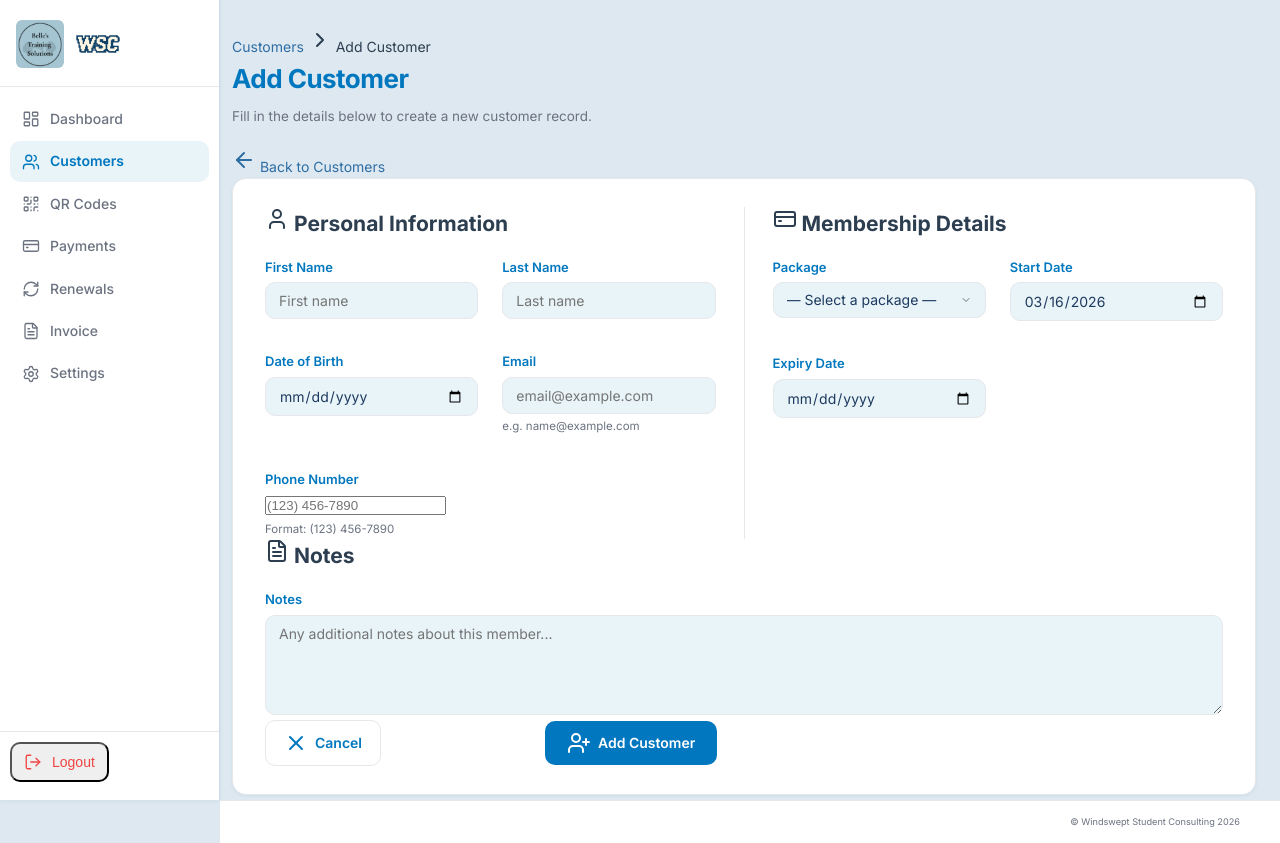
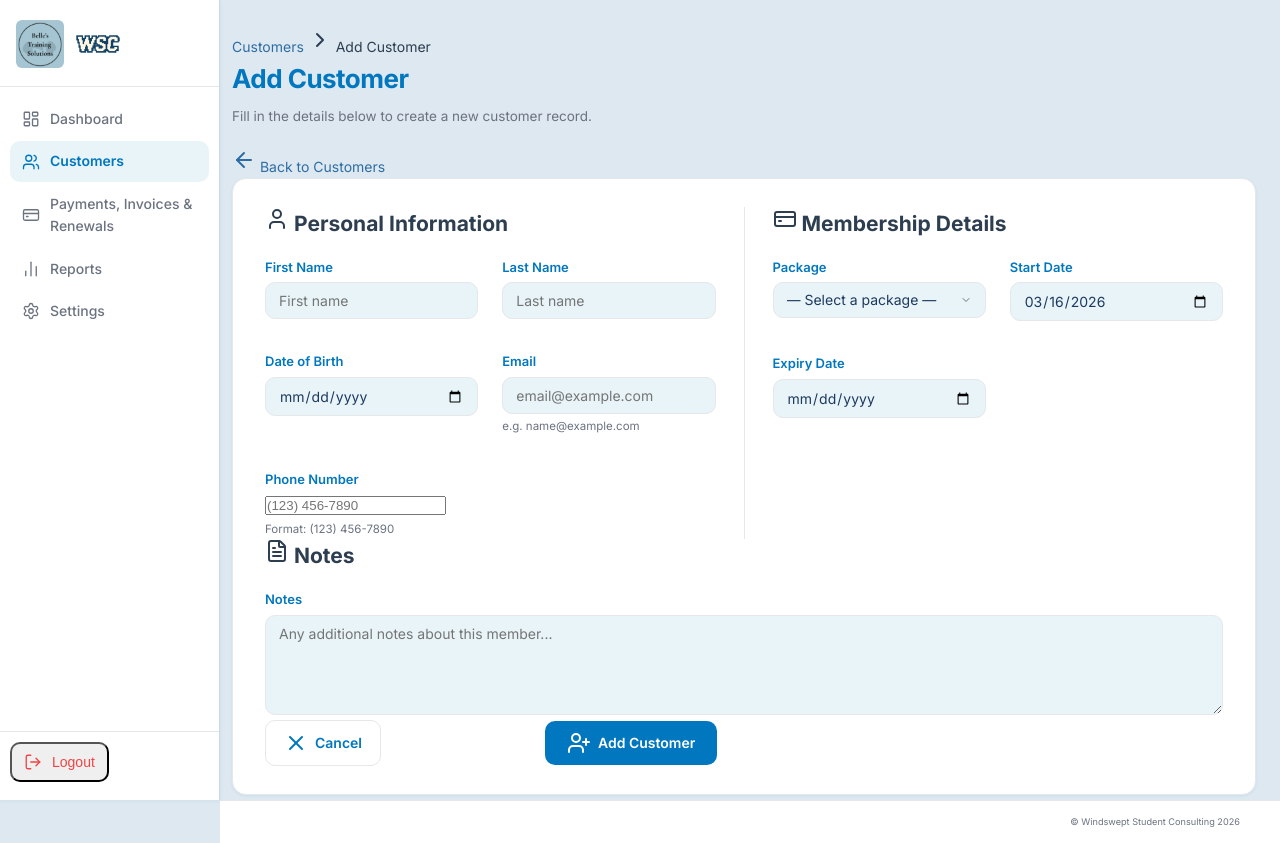
Before and after one commit to CollegeCod/winter-2026-projectrepo, a PHP site: page /new_customer.php in a window 1280 px wide. Run offline with PHP 8.4, Linux system fonts and the light colour scheme.

Commit message:
Add files via upload

```diff
--- a/ProjectDocs/new_customer.php
+++ b/ProjectDocs/new_customer.php
@@ -88,6 +88,7 @@ if ($_SERVER['REQUEST_METHOD'] === 'POST') {
             <span class="wsc-text">WSC</span>
         </div>
     </div>
+
     <nav class="sidebar-nav">
         <a href="Dashboard.php" class="nav-item">
             <i data-lucide="layout-dashboard" class="nav-icon"></i><span>Dashboard</span>
@@ -95,25 +96,21 @@ if ($_SERVER['REQUEST_METHOD'] === 'POST') {
         <a href="customers.php" class="nav-item active">
             <i data-lucide="users" class="nav-icon"></i><span>Customers</span>
         </a>
-        <a href="qr_codes.php" class="nav-item">
-            <i data-lucide="qr-code" class="nav-icon"></i><span>QR Codes</span>
+        <a href="invoice_hub.php" class="nav-item">
+            <i data-lucide="credit-card" class="nav-icon"></i><span>Payments, Invoices & Renewals</span>
         </a>
-        <a href="Invoices.php" class="nav-item">
-            <i data-lucide="credit-card" class="nav-icon"></i><span>Payments</span>
-        </a>
-        <a href="renewal.php" class="nav-item">
-            <i data-lucide="refresh-cw" class="nav-icon"></i><span>Renewals</span>
-        </a>
-        <a href="invoice.php" class="nav-item">
-            <i data-lucide="file-text" class="nav-icon"></i><span>Invoice</span>
+        <a href="reports.php" class="nav-item">
+            <i data-lucide="bar-chart-2" class="nav-icon"></i><span>Reports</span>
         </a>
         <a href="settings.php" class="nav-item">
             <i data-lucide="settings" class="nav-icon"></i><span>Settings</span>
         </a>
     </nav>
+
     <div class="sidebar-footer">
         <button data-logout class="nav-item logout">
-            <i data-lucide="log-out" class="nav-icon"></i><span>Logout</span>
+            <i data-lucide="log-out" class="nav-icon"></i>
+            <span>Logout</span>
         </button>
     </div>
 </aside>
```
Also changed, not shown: ProjectDocs/edit_customer.php (+5 -2 lines).
